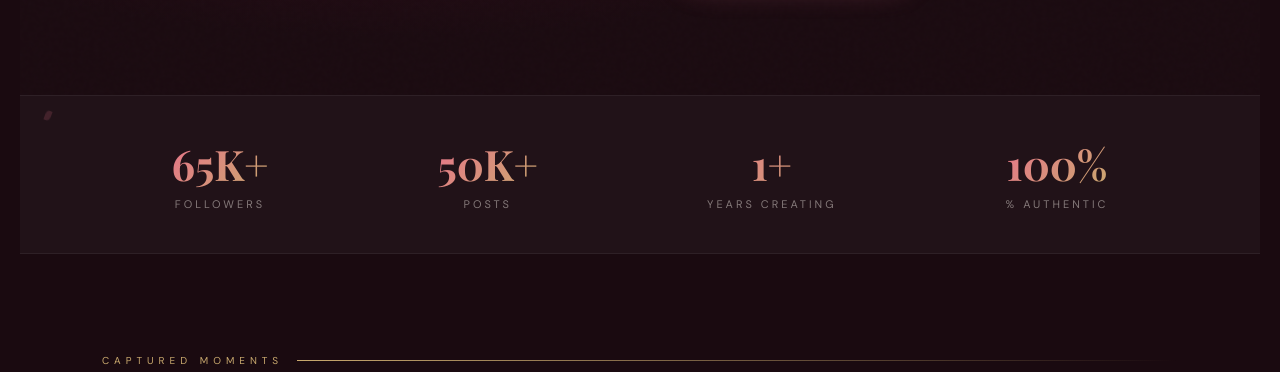
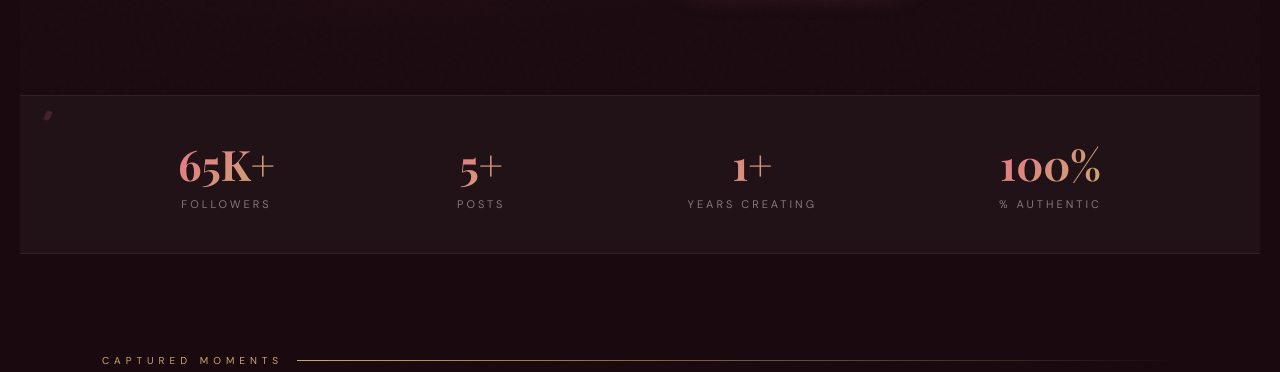
Before and after one commit to samridhipratap/fanpage, a plain HTML site: page index.html in a window 1280 px wide. Shown: the part 685-1057 px from the top of the page. Drawn offline with nearby package versions, Linux system fonts and the light colour scheme; a web font is replaced by a local one.

Commit message:
Update index.html

```diff
--- a/index.html
+++ b/index.html
@@ -817,7 +817,7 @@
       <span class="stat-label">Followers</span>
     </div>
     <div class="stat-item">
-      <span class="stat-num" data-target="50">0</span>
+      <span class="stat-num" data-target="5">0</span>
       <span class="stat-label">Posts</span>
     </div>
     <div class="stat-item">
```
